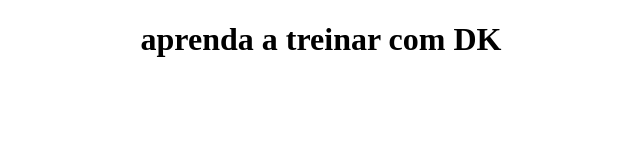
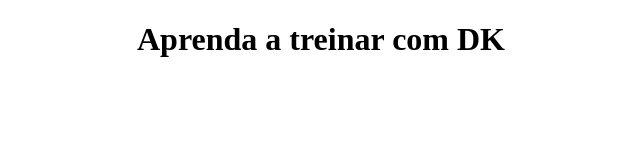
Before and after one commit to DKdoCPX17/site-do-dk17, a plain HTML site: page index.html in a window 1280 px wide. Shown: the whole page, without its empty margins (319-959 px from the left). Drawn offline with Linux system fonts and the light colour scheme.

Commit message:
Update index.html

```diff
--- a/index.html
+++ b/index.html
@@ -7,7 +7,7 @@
     <title>site do dk</title>
 </head>
 <body>
-<h1 style="text-align: center;">aprenda a treinar com DK</h1>
+<h1 style="text-align: center;">Aprenda a treinar com DK</h1>
 
 </body>
 </html>
```
